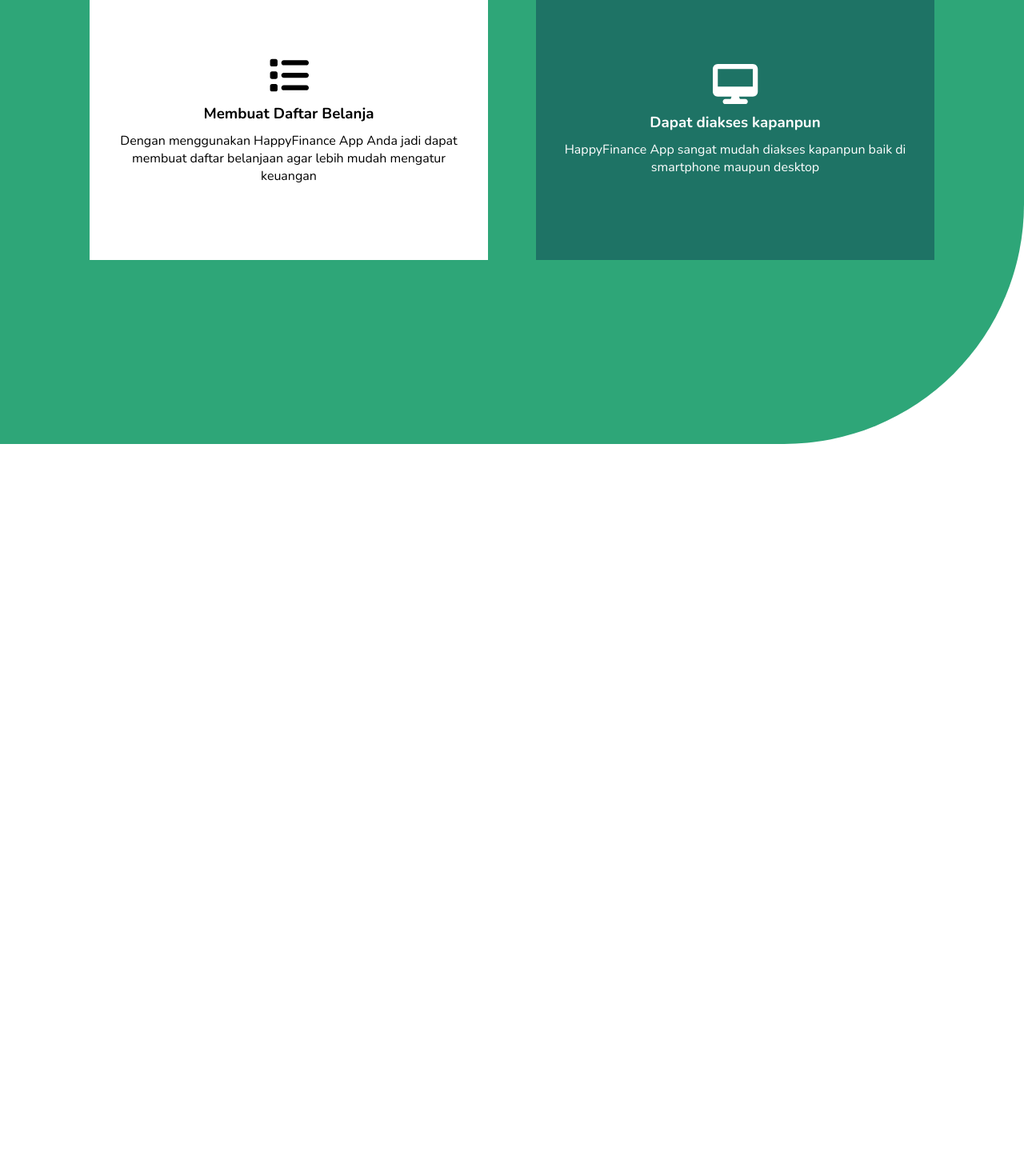
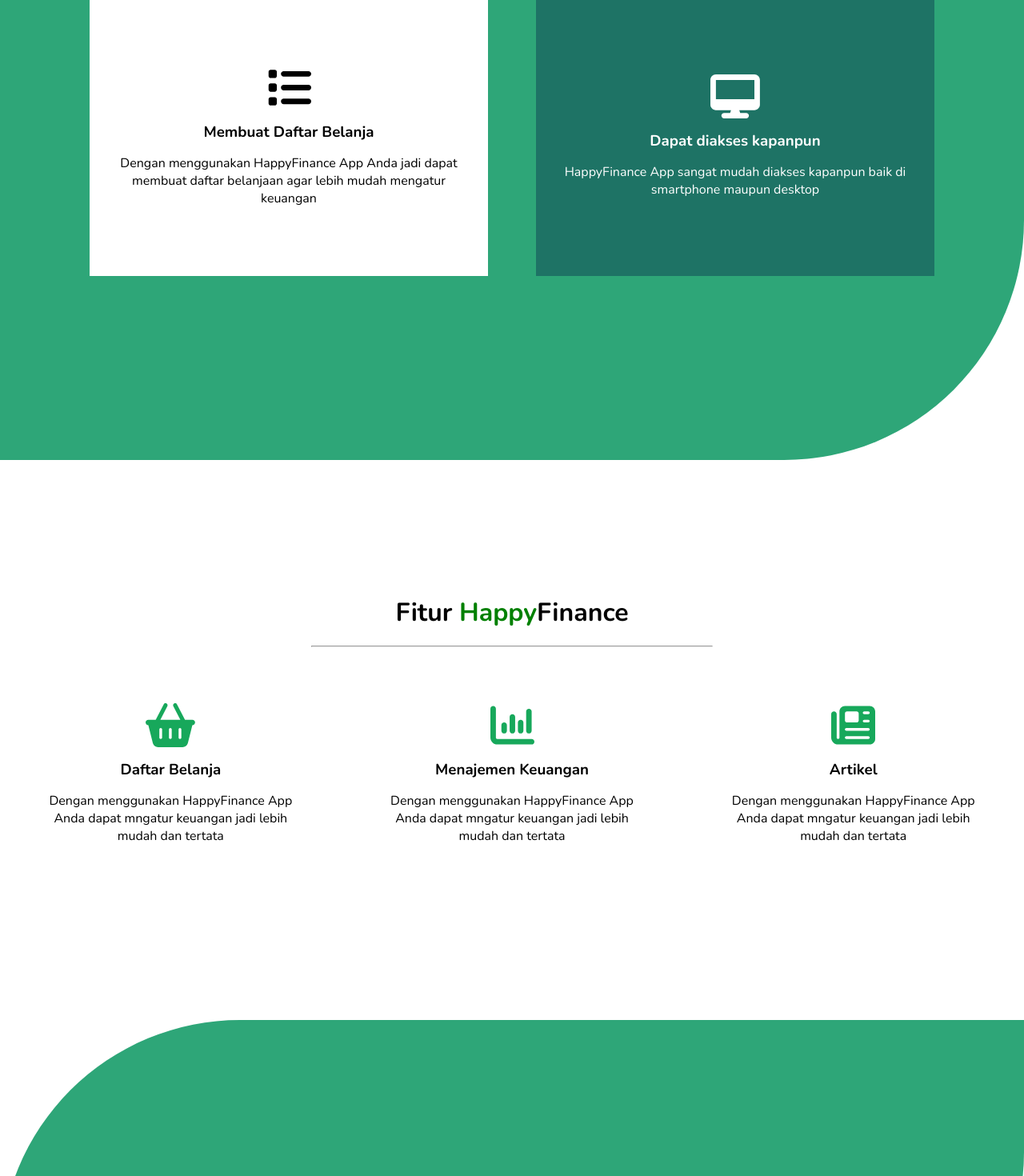
Before and after one commit to Mekamalcity/happyfinance-app, a React (Create React App) app: page / in a window 1280 px wide. Shown: the part 1940-3410 px from the top of the page at 80% size. Before the commit the page ends 2795 px from the top, so only its background shows below. Built offline with nearby package versions, Linux system fonts and the light colour scheme.

Commit message:
landing-page-4

```diff
--- a/src/component/LandingPage/mainlandingpage.jsx
+++ b/src/component/LandingPage/mainlandingpage.jsx
@@ -1,7 +1,7 @@
 import React from "react";
 import { Link } from "react-router-dom"
 import imgmain1 from '../../Asset/img/main1.png'
-import { faChartColumn, faPersonCircleCheck, faListSquares, faDesktop } from "@fortawesome/free-solid-svg-icons"
+import { faChartColumn, faPersonCircleCheck, faListSquares, faDesktop, faBasketShopping, faNewspaper } from "@fortawesome/free-solid-svg-icons"
 import { FontAwesomeIcon } from "@fortawesome/react-fontawesome";
 
 
@@ -106,9 +106,43 @@
     )
 }
 function Main4() {
-    return(
+    return (
         <div className="container-main4">
-
+            <div className="container-fitur">
+                <h1>
+                    Fitur <font color="green">Happy</font>Finance
+                </h1>
+                <hr />
+                <div className="fitur-happyfinance">
+                    <div className="fitur-item">
+                        <FontAwesomeIcon className="fontAwesomeIcon-fitur" icon={faBasketShopping}></FontAwesomeIcon>
+                        <h3>
+                            Daftar Belanja
+                        </h3>
+                        <p>
+                            Dengan menggunakan HappyFinance App Anda dapat mngatur keuangan jadi lebih mudah dan tertata
+                        </p>
+                    </div>
+                    <div className="fitur-item">
+                        <FontAwesomeIcon className="fontAwesomeIcon-fitur" icon={faChartColumn}></FontAwesomeIcon>
+                        <h3>
+                            Menajemen Keuangan
+                        </h3>
+                        <p>
+                            Dengan menggunakan HappyFinance App Anda dapat mngatur keuangan jadi lebih mudah dan tertata
+                        </p>
+                    </div>
+                    <div className="fitur-item">
+                        <FontAwesomeIcon className="fontAwesomeIcon-fitur" icon={faNewspaper}></FontAwesomeIcon>
+                        <h3>
+                        Artikel
+                        </h3>
+                        <p>
+                            Dengan menggunakan HappyFinance App Anda dapat mngatur keuangan jadi lebih mudah dan tertata
+                        </p>
+                    </div>
+                </div>
+            </div>
         </div>
     )
 }
--- /dev/null
+++ b/src/component/LandingPage/mainlandingpage2.jsx
@@ -0,0 +1,27 @@
+import React from "react";
+
+function Main5() {
+    return(
+        <div className="container-main5">
+            <div className="our-team">
+                <h1>
+                    Our Team
+                </h1>
+                <hr />
+                <div>
+                    <div>
+
+                    </div>
+                    <div>
+
+                    </div>
+                    <div>
+
+                    </div>
+                </div>
+            </div>
+        </div>
+    )
+}
+
+export {Main5};
--- a/src/pages/landingpage/LandingPage.js
+++ b/src/pages/landingpage/LandingPage.js
@@ -1,6 +1,7 @@
 import React, { Fragment } from "react";
 import NavigationLandingPage from "../../component/navigation/navigationLandingPage";
 import {Main1,Main2, Main3, Main4} from "../../component/LandingPage/mainlandingpage";
+import { Main5 } from "../../component/LandingPage/mainlandingpage2";
 
 import "../../styles/landingpage/landingpage.css"
 import "../../styles/landingpage/landingpage2.css"
@@ -14,6 +15,7 @@
                 <Main2/>
                 <Main3/>
                 <Main4/>
+                <Main5/>
             </Fragment>
         )
     }
--- a/src/styles/landingpage/landingpage.css
+++ b/src/styles/landingpage/landingpage.css
@@ -1,10 +1,12 @@
 @import url(https://fonts.googleapis.com/css2?family=Nunito:wght@400;700&display=swap);
+
 * {
     padding: 0;
     margin: 0;
     font-family: "Nunito";
 }
-.navigation{
+
+.navigation {
     display: flex;
     height: 85px;
     width: 100%;
@@ -15,12 +17,14 @@
     z-index: 1000;
     top: 0;
 }
-.navigation img{
+
+.navigation img {
     height: 40px;
     margin-left: 50px;
 }
-.navigation button{
-    color:darkorange;
+
+.navigation button {
+    color: darkorange;
     font-weight: bolder;
     height: 40px;
     width: 100px;
@@ -31,7 +35,8 @@
     border-color: orange;
     margin-right: 50px;
 }
-.navigation button:hover{
+
+.navigation button:hover {
     cursor: pointer;
     background-color: orange;
     color: white;
@@ -39,36 +44,42 @@
     width: 105px;
     border-color: white;
 }
-.navlandingpage{
+
+.navlandingpage {
     display: flex;
     flex-direction: row;
     color: black;
     list-style: none;
 }
-.navlandingpage li{
+
+.navlandingpage li {
     margin-left: 20px;
     margin-right: 20px;
     font-weight: bolder;
 }
-.navlandingpage li:hover{
+
+.navlandingpage li:hover {
     color: orange;
     margin-top: 4px;
     cursor: pointer;
 }
-.main1{
+
+.main1 {
     height: 750px;
     background: linear-gradient(#bdf1da,
-    #f7fdfb);
+            #f7fdfb);
     display: flex;
     align-items: center;
     justify-content: center;
 }
-.main1 p{
+
+.main1 p {
     margin-top: 20px;
     margin-bottom: 20px;
     font-weight: 500;
 }
-.buttonLogin{
+
+.buttonLogin {
     height: 40px;
     width: 120px;
     background-color: #17a85b;
@@ -76,7 +87,8 @@
     border-style: none;
     border-radius: 12px;
 }
-.buttonLogin:hover{
+
+.buttonLogin:hover {
     cursor: pointer;
     background-color: #bdf1da;
     color: #17a85b;
@@ -84,19 +96,19 @@
     border-width: 3px;
     border-color: #17a85b;
 }
-.container-main1{
+
+.container-main1 {
     width: 80%;
-    /* border-color: black;
-    border-width: 2px;
-    border-style: solid; */
     display: flex;
     align-items: center;
     justify-content: space-between;
 }
-.container-main1 h1{
+
+.container-main1 h1 {
     font-size: 48px;
 }
-.container-main1 img{
+
+.container-main1 img {
     width: 100%
 }
 
@@ -113,9 +125,14 @@
     text-align: center;
 }
 
+.container-main2 hr {
+    margin-top: 20px;
+    margin-bottom: 20px;
+}
+
 /* Main yang ke 3 */
 
-.container-main3{
+.container-main3 {
     width: 100%;
     background-color: #2ea678;
     color: white;
@@ -127,30 +144,28 @@
     border-top-left-radius: 300px;
     border-bottom-right-radius: 300px;
     text-align: center;
-    /* border-color: black;
-    border-style: solid;
-    border-width: 2px; */
 }
 
-.container-main3 hr{
+.container-main3 hr {
     width: 500px;
     background-color: white;
     height: 2px;
     border-style: none;
+    margin-top: 20px;
 }
 
-.all-item-main3{
+.all-item-main3 {
     width: 100%;
 }
 
-.title-main3{
+.title-main3 {
     display: flex;
     justify-content: center;
     align-items: center;
     flex-direction: column;
 }
 
-.why-happyfinance{
+.why-happyfinance {
     display: flex;
     width: 100%;
     margin-top: 40px;
@@ -162,7 +177,7 @@
     border-width: 2px; */
 }
 
-.why-item-1{
+.why-item-1 {
     margin: 30px;
     width: 35%;
     height: 300px;
@@ -179,7 +194,7 @@
 
 }
 
-.why-item-2{
+.why-item-2 {
     margin: 30px;
     width: 35%;
     height: 300px;
@@ -192,39 +207,49 @@
     padding: 25px;
 }
 
-.why-item-1 h3{
-    margin-top: 10px;
-    margin-bottom: 10px;
+.why-item-1 h3 {
+    margin-top: 15px;
+    margin-bottom: 15px;
 }
 
-.why-item-2 h3{
-    margin-top: 10px;
-    margin-bottom: 10px;
+.why-item-2 h3 {
+    margin-top: 15px;
+    margin-bottom: 15px;
 }
 
-.fontAwesomeIcon{
-    height: 50px;
+.fontAwesomeIcon {
+    height: 55px;
 }
 
 
 @media only screen and (max-width: 750px) {
     .navlandingpage {
-      display: none;
-    }
-    .container-main1 img{
         display: none;
     }
-    .why-happyfinance{
+
+    .container-main1 img {
+        display: none;
+    }
+
+    .why-happyfinance {
         flex-direction: column;
     }
-    .why-item-1{
+
+    .why-item-1 {
         width: 80%;
+        margin: 0px;
     }
-    .why-item-2{
+
+    .why-item-2 {
         width: 80%;
+        margin: 0px
     }
-    .container-main3{
+
+    .container-main3 {
         padding-top: 300px;
         padding-bottom: 300px;
     }
-  }
+    .container-main3 hr{
+        width: 100%;
+    }
+}
--- a/src/styles/landingpage/landingpage2.css
+++ b/src/styles/landingpage/landingpage2.css
@@ -1,3 +1,79 @@
 .container-main4{
-    height: 300px;
+    height: 700px;
+    width: 100%;
+    display: flex;
+    flex-direction: column;
+    justify-content: center;
+    align-items: center;
 }
+.container-fitur{
+    display: flex;
+    flex-direction: column;
+    justify-content: center;
+    align-items: center;
+}
+.container-fitur hr{
+    width: 500px;
+    background-color: black;
+    margin-top: 20px;
+    margin-bottom: 20px;
+}
+.fitur-happyfinance{
+    display: flex;
+    justify-content: center;
+    align-items: center;
+}
+.fitur-item{
+    background-color: white;
+    padding: 25px;
+    margin: 25px;
+    display: flex;
+    flex-direction: column;
+    justify-content: center;
+    align-items: center;
+    text-align: center;
+}
+.fitur-item h3{
+    margin-top: 15px;
+    margin-bottom: 15px;
+}
+.fontAwesomeIcon-fitur{
+    color: #17a85b;
+    height: 55px;
+}
+.container-main5{
+    width: 100%;
+    background-color: #2ea678;
+    color: white;
+    display: flex;
+    align-items: center;
+    justify-content: center;
+    padding-top: 200px;
+    padding-bottom: 200px;
+    border-top-left-radius: 300px;
+    border-bottom-right-radius: 300px;
+}
+.our-team{
+    width: 80%;
+}
+.our-team hr{
+    width: 500px;
+    background-color: white;
+    height: 2px;
+    border-style: none;
+    margin-top: 20px;
+}
+
+@media only screen and (max-width: 750px) {
+    .fitur-happyfinance{
+        flex-direction: column;
+    }
+    .container-main4{
+        height: auto;
+        padding-top: 20px;
+        padding-bottom: 20px;
+    }
+    .container-fitur hr{
+        width: 100%;
+    }
+}
```
